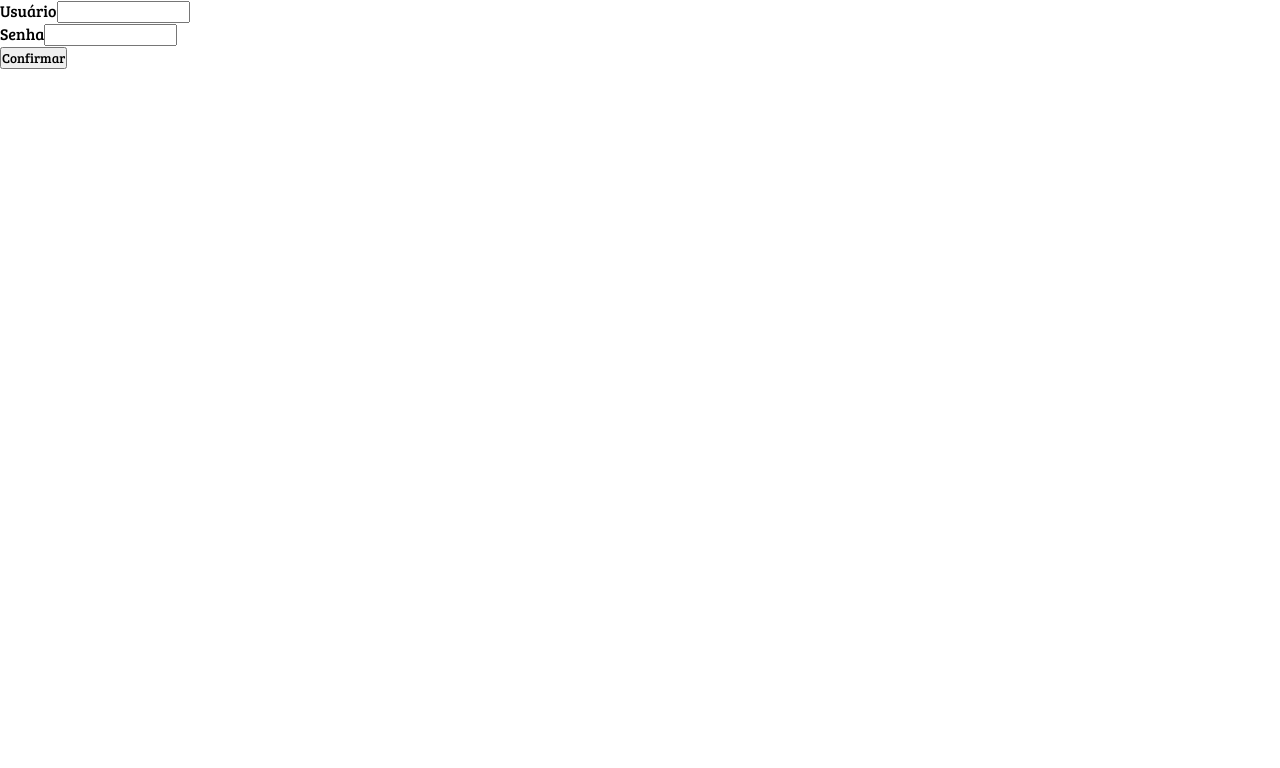
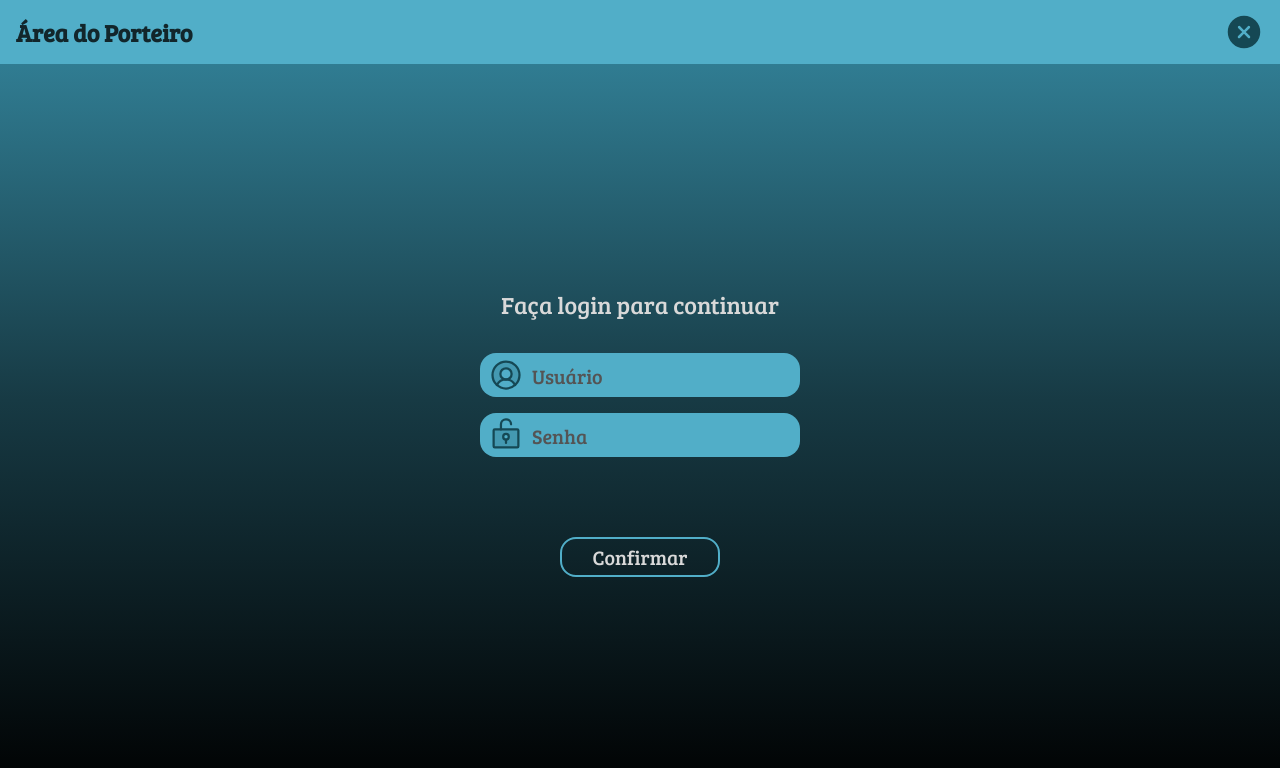
Before and after one commit to diegonacif/eba-chegou, a React (Vite) app: page /auth in a window 1280 px wide. Shown: the top 768 px of the page. Built offline with nearby package versions, Linux system fonts and the light colour scheme.

Commit message:
feat authentication structure, session storage and styling; feat: header login dinamic button

```diff
--- a/index.html
+++ b/index.html
@@ -1,5 +1,5 @@
 <!DOCTYPE html>
-<html lang="en">
+<html lang="pt-BR">
   <head>
     <meta charset="UTF-8" />
     <link rel="preconnect" href="https://fonts.googleapis.com">
--- a/package.json
+++ b/package.json
@@ -9,10 +9,13 @@
     "preview": "vite preview"
   },
   "dependencies": {
+    "phosphor-react": "^1.4.1",
     "react": "^18.2.0",
     "react-dom": "^18.2.0",
     "react-hook-form": "^7.41.0",
-    "react-router-dom": "^6.5.0"
+    "react-router-dom": "^6.5.0",
+    "react-toastify": "^9.1.1",
+    "usehooks-ts": "^2.9.1"
   },
   "devDependencies": {
     "@types/react": "^18.0.26",
--- a/src/App.tsx
+++ b/src/App.tsx
@@ -1,10 +1,15 @@
 import { useEffect, useState } from 'react';
 import { useForm } from 'react-hook-form';
+import { useSessionStorage } from 'usehooks-ts';
 
 import jsonData from './assets/data.json';
 import apartment from './assets/apartment.svg';
+import { Link } from 'react-router-dom';
+import { UserCircle, SignOut } from "phosphor-react";
 import './styles/App.css';
-import { Link } from 'react-router-dom';
+
+import { toast, ToastContainer } from 'react-toastify';
+import "react-toastify/dist/ReactToastify.css";
 
 function App() {
   // Controlador Hook Form
@@ -15,16 +20,6 @@ function App() {
     getValues
   } = useForm({
     mode: "all",
-    // defaultValues: {
-    //   "strength": "10",
-    //   "dexterity": "10",
-    //   "inteligence": "10",
-    //   "vitality": "10",
-    //   "hitPoints": "10",
-    //   "will": "10",
-    //   "perception": "10",
-    //   "fatiguePoints": "10"
-    // }
   });
 
   const currentFloor = watch("floor");
@@ -42,13 +37,40 @@ function App() {
     setCurrentApts(jsonData.apt4) : [];
   }, [watch("floor")])
 
-  console.log(watch("apt"));
+  const [isAuthenticated, setIsAuthenticated] = useSessionStorage('isAuthenticated', false);
+
+  const handleSignOut = () => {
+    setIsAuthenticated(false);
+    NotifySuccess();
+  }
+
+  const NotifySuccess = () => {
+    toast.success('Deslogado!', {
+      position: "bottom-right",
+      autoClose: 1500,
+      hideProgressBar: false,
+      closeOnClick: true,
+      pauseOnHover: true,
+      draggable: true,
+      progress: undefined,
+      theme: "dark",
+    });
+  };
 
   return (
     <div className="main-container">
       <header>
         <h2>Eba, chegou!</h2>
-        <Link to="/auth">Auth</Link>
+        {
+          isAuthenticated ?
+          <button onClick={() => {handleSignOut()}}>
+            <SignOut size={40} color="#154854" weight="fill" />
+          </button> :
+          <Link to="/auth">
+            <UserCircle size={40} color="#154854" weight="fill" />
+          </Link>
+        }
+
       </header>
 
       <section>
@@ -113,6 +135,7 @@ function App() {
           <option value="no">Espere mais um cadin</option>
         </select> */}
       </section>
+      <ToastContainer closeButton={false} />
     </div>
   )
 }
--- a/src/pages/Auth/Auth.tsx
+++ b/src/pages/Auth/Auth.tsx
@@ -1,6 +1,13 @@
 import { useForm } from 'react-hook-form';
+import { Link } from 'react-router-dom';
+import { useSessionStorage } from 'usehooks-ts';
+import { UserCircle, LockKeyOpen, XCircle } from "phosphor-react";
+import { toast, ToastContainer } from 'react-toastify';
+import "react-toastify/dist/ReactToastify.css";
 
 export const Auth = () => {
+
+  const [isAuthenticated, setIsAuthenticated] = useSessionStorage('isAuthenticated', false);
 
   // Controlador Hook Form
   const {
@@ -15,25 +22,70 @@ const {
   const user = "administrador";
   const pwrd = "zegoiaba";
 
+  const NotifyError = () => {
+    toast.error('Senha incorreta!', {
+      position: "bottom-right",
+      autoClose: 2500,
+      hideProgressBar: false,
+      closeOnClick: true,
+      pauseOnHover: true,
+      draggable: true,
+      progress: undefined,
+      theme: "dark",
+    });
+  };
+  const NotifySuccess = () => {
+    toast.success('Bem vindo!', {
+      position: "bottom-right",
+      autoClose: 1500,
+      hideProgressBar: false,
+      closeOnClick: true,
+      pauseOnHover: true,
+      draggable: true,
+      progress: undefined,
+      theme: "dark",
+    });
+  };
+
   const handleAuth = () => {
     if (watch("username") === "administrador" && watch("password") === "zegoiaba") {
       console.log("auth successful")
+      NotifySuccess();
+      setIsAuthenticated(true);
+      setTimeout(() => {
+        window.location.replace("/")
+      }, 2000)
+
     } else {
       console.log("auth failed")
+      NotifyError();
     }
   }
 
+
   return (
     <div className="auth-container">
-      <div>
-        <label htmlFor="username">Usuário</label>
-        <input type="text" {...register("username")}/>
+      <header>
+        <h2>Área do Porteiro</h2>
+        <Link to="/">
+          <XCircle size={40} color="#154854" weight="fill" />
+        </Link>
+      </header>
+      <section>
+        <span>Faça login para continuar</span>
+        <div className="input-wrapper">
+          {/* <label htmlFor="username">Usuário</label> */}
+          <UserCircle size={36} color="#154854" weight="duotone" />
+          <input type="text" placeholder="Usuário" {...register("username")}/>
         </div>
-      <div>
-        <label htmlFor="password">Senha</label>
-        <input type="password" {...register("password")}/>
+        <div className="input-wrapper">
+          {/* <label htmlFor="password">Senha</label> */}
+          <LockKeyOpen size={36} color="#154854" weight="duotone" />
+          <input type="password" placeholder="Senha" {...register("password")}/>
         </div>
         <button onClick={() => handleAuth()}>Confirmar</button>
+        <ToastContainer closeButton={false} />
+      </section>
     </div>
   )
 }
--- a/src/pages/Auth/_Auth.scss
+++ b/src/pages/Auth/_Auth.scss
@@ -0,0 +1,89 @@
+.auth-container {
+  @include flex(column);
+  // justify-content: center;
+  width: 100vw;
+  height: 100vh;
+
+  background: rgb(0,0,0);
+  background: linear-gradient(0deg, rgba(0,0,0,1) 0%, rgba(23,58,68,1) 50%, rgba(53,137,161,1) 100%);
+
+  header {
+    @include flex;
+    @include padding;
+    align-items: center;
+    justify-content: space-between;
+    height: 4rem;
+    background-color: $primary-color;
+    color: $black;
+
+    a {
+      @include flex;
+      align-items: center;
+    }
+  }
+
+  section {
+    @include flex(column);
+    align-items: center;
+    justify-content: center;
+    width: 100vw;
+    height: calc(100vh - 4rem);
+
+    span {
+      color: $white;
+      font-size: 1.5rem;
+    }
+
+    .input-wrapper {
+      @include flex(row);
+      position: relative;
+      justify-content: center;
+
+      svg {
+        position: absolute;
+        top: 50%;
+        left: 0.5rem;
+        transform: translateY(-50%);
+      }
+
+      &:first-of-type {
+        margin-top: 2rem;
+      }
+
+      &:not(:first-of-type) {
+        margin-top: 1rem;
+      }
+
+      input {
+        width: 20rem;
+        height: 2.75rem;
+        border-radius: 16px;
+        border: 0;
+        padding: 0 0.5rem;
+        background-color: $primary-color;
+        font-size: 1.5rem;
+        padding-left: 3.25rem;
+
+        &::placeholder {
+          color: $gray;
+          font-size: 1.25rem;
+        }
+      }
+    }
+  }
+
+
+  button {
+    justify-content: center;
+    align-items: center;
+    width: 10rem;
+    height: 2.5rem;
+    border: 2px solid $primary-color;
+    border-radius: 16px;
+    font-size: 1.25rem;
+    background-color: transparent;
+    color: $white;
+    margin: 5rem auto 0;
+    cursor: pointer;
+  }
+}
--- a/src/styles/App.css
+++ b/src/styles/App.css
@@ -24,18 +24,33 @@ a:focus-visible, a:focus-within, a:focus, a:active, a:target {
 .main-container header {
   display: flex;
   flex-direction: row;
-  padding: 0 2rem 0;
+  padding: 0 1rem 0;
   align-items: center;
   justify-content: space-between;
   height: 4rem;
   background-color: #51aec8;
   color: #12262b;
 }
+.main-container header a {
+  display: flex;
+  flex-direction: row;
+  align-items: center;
+}
+.main-container header button {
+  display: flex;
+  flex-direction: row;
+  background-color: transparent;
+  border: none;
+  align-items: center;
+  justify-content: center;
+  cursor: pointer;
+}
 .main-container section {
   display: flex;
   flex-direction: column;
-  padding: 5rem 2rem 0;
+  padding: 5rem 1rem 0;
   height: calc(100vh - 4rem);
+  position: relative;
   color: #d9d9d9;
   background: rgb(0, 0, 0);
   background: linear-gradient(0deg, rgb(0, 0, 0) 0%, rgb(23, 58, 68) 50%, rgb(53, 137, 161) 100%);
@@ -95,4 +110,93 @@ a:focus-visible, a:focus-within, a:focus, a:active, a:target {
   justify-content: center;
   background: rgb(16, 75, 92);
   background: linear-gradient(0deg, rgb(16, 75, 92) 0%, rgb(84, 172, 197) 30%, rgb(84, 172, 197) 70%, rgb(16, 75, 92) 100%);
+}
+
+.auth-container {
+  display: flex;
+  flex-direction: column;
+  width: 100vw;
+  height: 100vh;
+  background: rgb(0, 0, 0);
+  background: linear-gradient(0deg, rgb(0, 0, 0) 0%, rgb(23, 58, 68) 50%, rgb(53, 137, 161) 100%);
+}
+.auth-container header {
+  display: flex;
+  flex-direction: row;
+  padding: 0 1rem 0;
+  align-items: center;
+  justify-content: space-between;
+  height: 4rem;
+  background-color: #51aec8;
+  color: #12262b;
+}
+.auth-container header a {
+  display: flex;
+  flex-direction: row;
+  align-items: center;
+}
+.auth-container section {
+  display: flex;
+  flex-direction: column;
+  align-items: center;
+  justify-content: center;
+  width: 100vw;
+  height: calc(100vh - 4rem);
+}
+.auth-container section span {
+  color: #d9d9d9;
+  font-size: 1.5rem;
+}
+.auth-container section .input-wrapper {
+  display: flex;
+  flex-direction: row;
+  position: relative;
+  justify-content: center;
+}
+.auth-container section .input-wrapper svg {
+  position: absolute;
+  top: 50%;
+  left: 0.5rem;
+  transform: translateY(-50%);
+}
+.auth-container section .input-wrapper:first-of-type {
+  margin-top: 2rem;
+}
+.auth-container section .input-wrapper:not(:first-of-type) {
+  margin-top: 1rem;
+}
+.auth-container section .input-wrapper input {
+  width: 20rem;
+  height: 2.75rem;
+  border-radius: 16px;
+  border: 0;
+  padding: 0 0.5rem;
+  background-color: #51aec8;
+  font-size: 1.5rem;
+  padding-left: 3.25rem;
+}
+.auth-container section .input-wrapper input::-moz-placeholder {
+  color: #545454;
+  font-size: 1.25rem;
+}
+.auth-container section .input-wrapper input:-ms-input-placeholder {
+  color: #545454;
+  font-size: 1.25rem;
+}
+.auth-container section .input-wrapper input::placeholder {
+  color: #545454;
+  font-size: 1.25rem;
+}
+.auth-container button {
+  justify-content: center;
+  align-items: center;
+  width: 10rem;
+  height: 2.5rem;
+  border: 2px solid #51aec8;
+  border-radius: 16px;
+  font-size: 1.25rem;
+  background-color: transparent;
+  color: #d9d9d9;
+  margin: 5rem auto 0;
+  cursor: pointer;
 }/*# sourceMappingURL=App.css.map */
```
Also changed, not shown: src/styles/App.scss (+18 -1 lines), 2 other files (tests, documents, lock files or other folders). Lines whose indentation alone changed are shown as unchanged.
